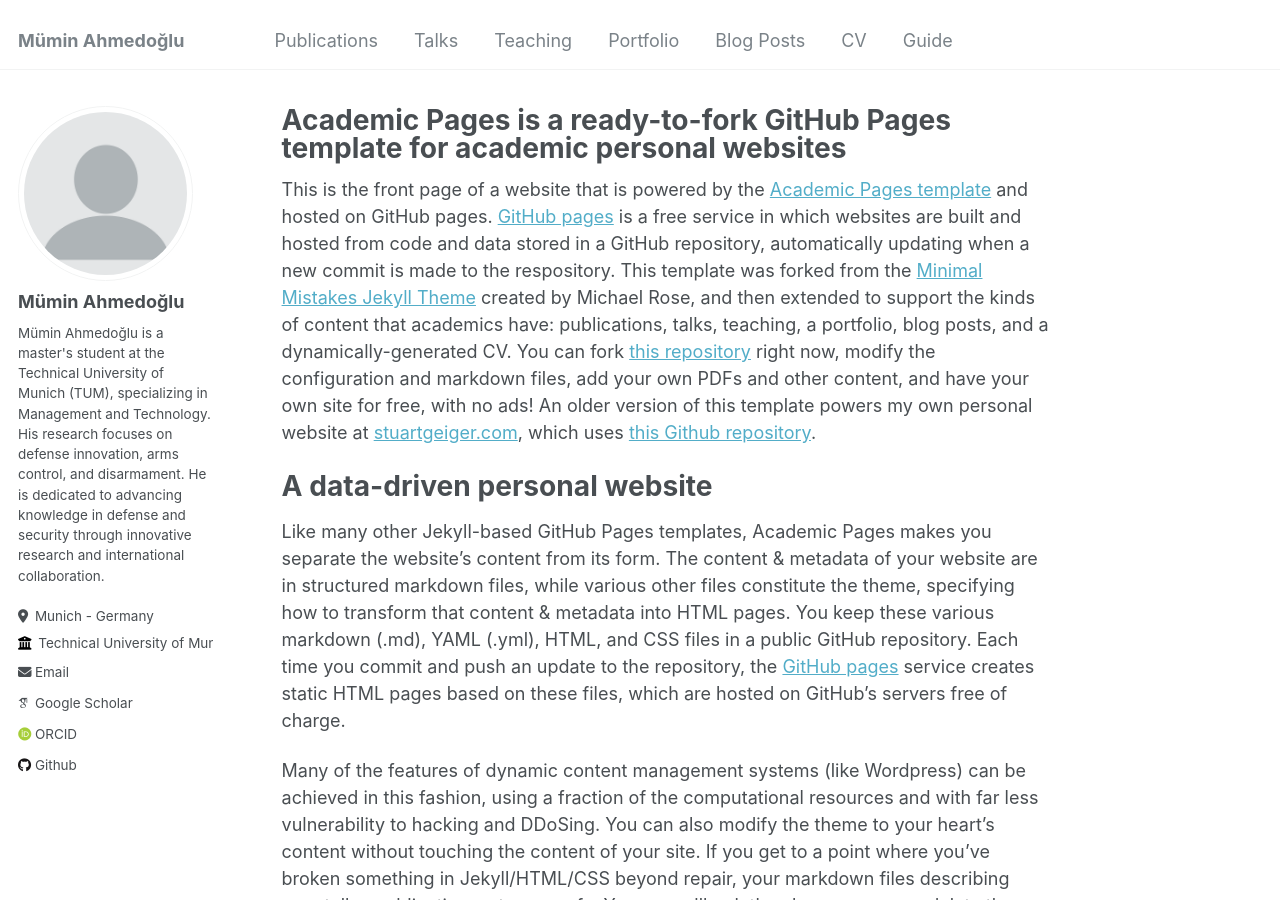
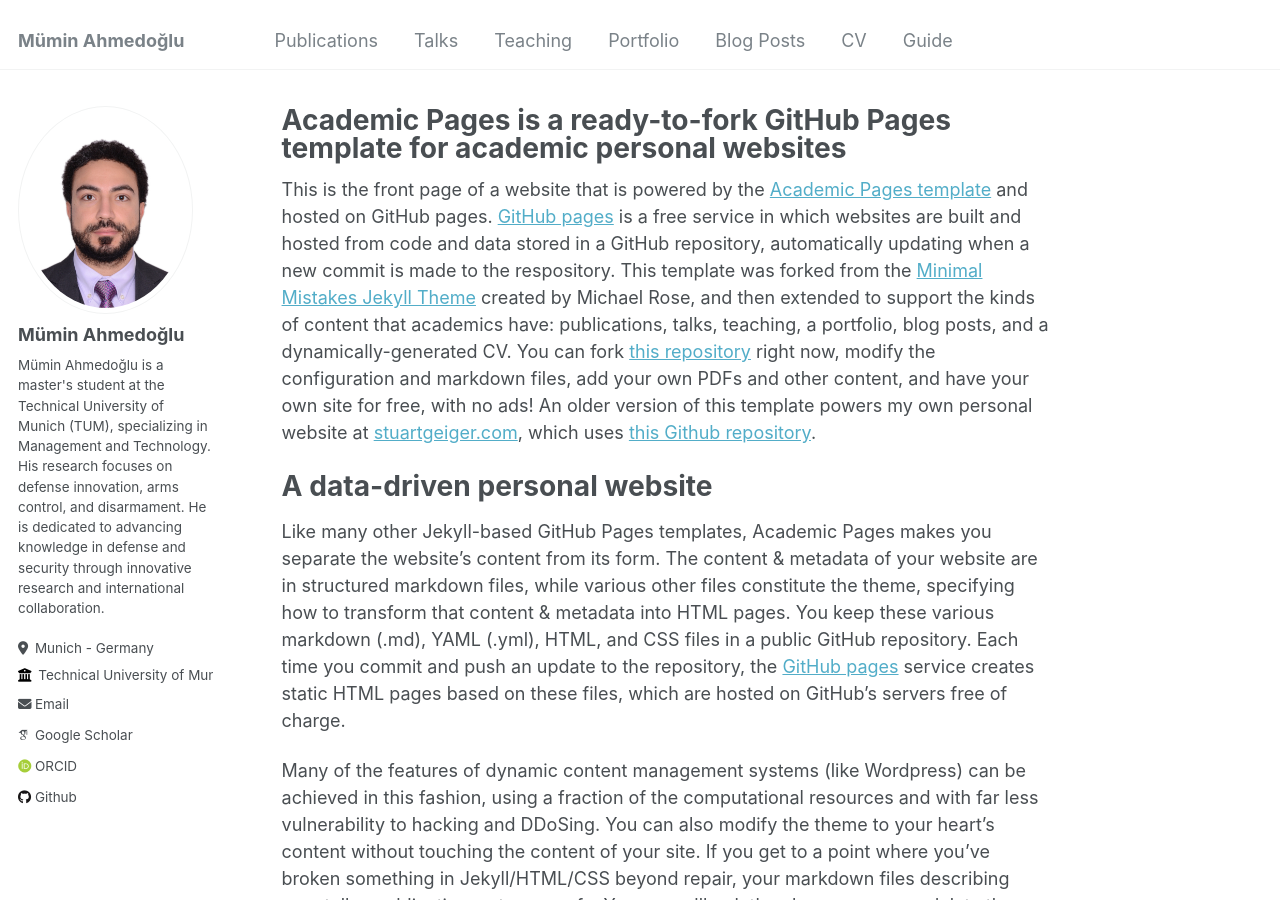
Before and after one commit to ahmedoglu/ahmedoglu.github.io, a Jekyll site: the page built from _pages/about.md, in a window 1280 px wide and 900 px high. Built offline with Jekyll 4.4.1, drawn with Linux system fonts in a browser that asks for light colours; some web fonts are replaced.

Commit message:
Update _config.yml

```diff
--- a/_config.yml
+++ b/_config.yml
@@ -21,7 +21,7 @@ repository               : "https://ahmedoglu.github.io"
 #               Additional customization can be done by editing /_includes/author-profile.html
 author:
   # Biographic information
-  avatar           : "profile.png"
+  avatar           : "Photo_MA.JPG"
   name             : "Mümin Ahmedoğlu"
   pronouns         : # example: "she/her"
   bio              : "Mümin Ahmedoğlu is a master's student at the Technical University of Munich (TUM), specializing in Management and Technology. His research focuses on defense innovation, arms control, and disarmament. He is dedicated to advancing knowledge in defense and security through innovative research and international collaboration."
```
